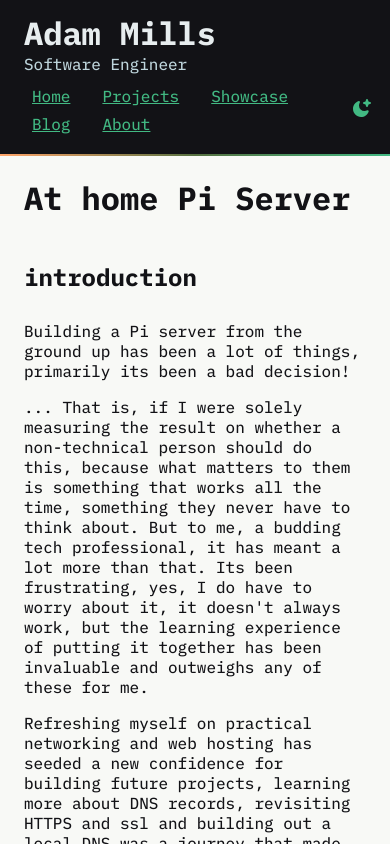
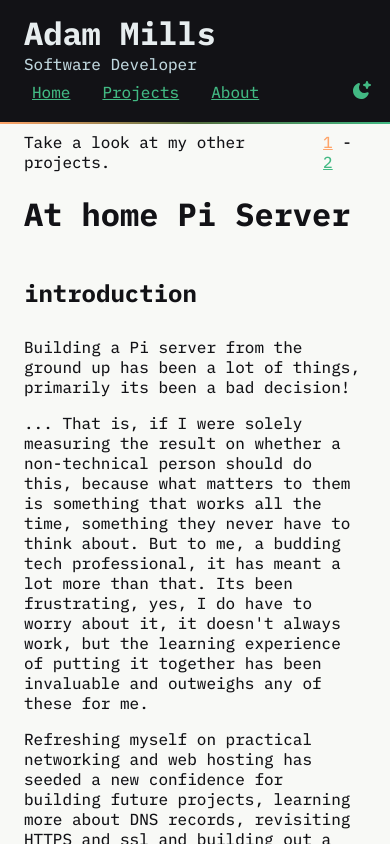
Before and after one commit to OwnageBanana/Public-Website, a Vue app: page /projects/1 in a window 390 px wide. Shown: the top 844 px of the page. Built offline with nearby package versions, Linux system fonts and the light colour scheme.

Commit message:
more touchups and polish!

```diff
--- a/src/App.vue
+++ b/src/App.vue
@@ -23,7 +23,11 @@ let scrollToTop = () => {
    <Transition name="fade">
       <button id="return-to-top" class="scroll-top-button" v-if="scrollY > 258" @click="scrollToTop">
         <div class="icon-container">
-          <svg xmlns="http://www.w3.org/2000/svg" enable-background="new 0 0 24 24" height="24px" viewBox="0 0 24 24" width="24px" fill="#000000"><rect fill="none" height="24" width="24"/><path d="M5,9l1.41,1.41L11,5.83V22H13V5.83l4.59,4.59L19,9l-7-7L5,9z"/></svg>
+          <div style="display:block; margin:auto;">
+            <svg xmlns="http://www.w3.org/2000/svg" enable-background="new 0 0 24 24" height="24px" viewBox="0 0 24 24" width="24px" fill="#000000">
+              <rect fill="none" height="24" width="24"/><path d="M5,9l1.41,1.41L11,5.83V22H13V5.83l4.59,4.59L19,9l-7-7L5,9z"/>
+            </svg>
+      </div>
         </div>
       </button>
     </Transition>
@@ -79,25 +83,50 @@ let scrollToTop = () => {
 .icon-container {
   margin: auto;
 }
-.icon-container > svg {
-  margin: auto;
-  padding-top:0.125rem;
+.icon-container svg {
   width: 1.5rem;
+}
+@media (min-width: 640px) {
+  .scroll-top-button {
+    width: 2.5rem;
+    height: 2.5rem;
+    bottom: 3rem;
+    right: 5%;
+  }
+  .icon-container svg {
+    width: 1.5rem;
+  }
+}
+@media (min-width: 768px) {
+  .scroll-top-button {
+    width: 3rem;
+    height: 3rem;
+    bottom: 4rem;
+    right: 5%;
+  }
+  .icon-container svg {
+    width: 2rem;
+  }
+}
+@media (min-width: 1024px) {
+  .scroll-top-button {
+    right: 5%;
+  }
 }
 @media (min-width: 1440px) {
   .scroll-top-button {
-    width: 4rem;
-    height: 4rem;
-    bottom: 2.5rem;
-    right: 15%;
+    width: 3.5rem;
+    height: 3.5rem;
+    bottom: 4rem;
+    right: 10%;
   }
-  .icon-container > svg {
+  .icon-container svg {
     width: 2rem;
   }
 }
 @media (min-width: 2000px) {
   .scroll-top-button {
-    bottom: 3rem;
+    bottom: 4rem;
     right: 20%;
   }
 }
--- a/src/assets/modules/fonts.module.css
+++ b/src/assets/modules/fonts.module.css
@@ -24,7 +24,7 @@
 
 @font-face {
   font-family: 'IBM Plex Mono';
-  src:url('@assets/fonts/IBM-Plex-Mono/IBMPlexMono-LightItalic');
+  src:url('@assets/fonts/IBM-Plex-Mono/IBMPlexMono-LightItalic.ttf');
   font-weight: light;
   font-weight: 300;
   font-style: italic;
@@ -56,7 +56,7 @@
 
 @font-face {
   font-family: 'IBM Plex Mono';
-  src:url('@assets/fonts/IBM-Plex-Mono/IBMPlexMono-MediumItalics.ttf');
+  src:url('@assets/fonts/IBM-Plex-Mono/IBMPlexMono-MediumItalic.ttf');
   font-weight: medium;
   font-weight: 500;
   font-style: italic;
@@ -72,7 +72,7 @@
 
 @font-face {
   font-family: 'IBM Plex Mono';
-  src:url('@assets/fonts/IBM-Plex-Mono/IBMPlexMono-SemiBoldItalics.ttf');
+  src:url('@assets/fonts/IBM-Plex-Mono/IBMPlexMono-SemiBoldItalic.ttf');
   font-weight: semi-bold;
   font-weight: 600;
   font-style: italic;
--- a/src/assets/modules/sections.module.css
+++ b/src/assets/modules/sections.module.css
@@ -35,10 +35,14 @@
 .section {
   transition: max-height 0.15s linear;
   height:inherit;
-  /* overflow-y: scroll; */
-  max-height: 500px;
+  overflow-y: auto;
 }
-
+@media (min-height:640px) {
+    .section {
+    max-height: 530px;
+    overflow-y: hidden;
+  }
+}
 .section.hidden-section {
   max-height:0;
   overflow-y: hidden;
--- a/src/components/About.vue
+++ b/src/components/About.vue
@@ -19,7 +19,7 @@ let sectionSelection = ref("tech");
       </div>
       <h3>About Me:</h3>
       <p>
-        As a Software Engineer <strong> I take pride in the quality of my work</strong>, I enjoy taking with digital tools to build
+        As a Software Developer <strong> I take pride in the quality of my work</strong>, I enjoy taking with digital tools to build
         meaningful products, solving interesting problems; I'm dedicated to making <strong> software that brings joy. </strong> I am and endlessly
         inquisitive person who need to know how things work, I am always building on my knowledge through studying, tinkering on my own
         projects, and connecting with other's and their projects.
--- a/src/components/Blogs/Blog2.vue
+++ b/src/components/Blogs/Blog2.vue
@@ -48,8 +48,8 @@
             <li> Soldered the IO expanders backwards.</li>
             <li>swapped VDD and VSS so the boards are totally garbage.</li>
         </ol>
-          but for the sake of saving money and not invoking a globally distributed network of manufacturing and shipping infrastructure to have new boards shipped to me because I put the silly little lines no the wrong end of my little not-for-eating chips, I cut the traces, lifted pins and put bodge wire across to the correct connections  </p>
-        <p> after that debacle of wasting chips, I found that I had only 1.65 volts on the left half, compared to the 3.3 on the right. So something went awry, whether I didn't join the CC pins that I can 3.3V through did it or theres some other thing, I still don't know. but by adding a 3.3V linear regulator driven from the 5V line I was able to get everything working! </p>
+          but for the sake of saving money and to not invoking a globally distributed network of manufacturing/shipping infrastructure to have new boards shipped to me, all because I put the silly little copper lines on the wrong end of my not-for-eatin' chips, I cut the traces, lifted pins and put bodge wire across to the correct connections.  </p>
+        <p> after that debacle of wasting chips, I found that I had only 1.65V on the left half, compared to the 3.3V on the right. So something went awry, whether I didn't join the CC pins of the USB-C that I ran 3.3V through did it or theres some other thing, I still don't know. but by adding a 3.3V linear regulator driven from the 5V line that is on the left half I was able to get everything working! </p>
       </div>
     </div>
   </div>
--- a/src/components/Home.vue
+++ b/src/components/Home.vue
@@ -30,7 +30,7 @@ const nav = function (path) {
       Recent Articles
     </h1>
     <!-- top x number of blogs -->
-    <a class="invisible" @click="nav('/blog/1')">
+    <a class="invisible" @click="nav('/projects/1')">
       <div class="flow">
         <div class="article-stub">
           <h2>
@@ -43,7 +43,7 @@ const nav = function (path) {
         </div>
       </div>
     </a>
-    <a class="invisible"  @click="nav('/blog/2')">
+    <a class="invisible"  @click="nav('/projects/2')">
       <div class="reverse-flow">
         <div class="article-stub">
           <h2>
--- a/src/components/Projects.vue
+++ b/src/components/Projects.vue
@@ -1,19 +1,32 @@
 
 <script setup>
 import { useRouter, useRoute } from 'vue-router'
-import { ref } from 'vue'
+import { ref,watch } from 'vue'
 import { reactive } from 'vue'
 import Blog1 from './Blogs/Blog1.vue'
 import Blog2 from './Blogs/Blog2.vue'
 const route = useRoute()
 const router = useRouter()
-
+if (route?.params?.id === undefined){
+  router.push('/projects/1');
+}
 let blogId = ref(route.params.id?? 1);
-
+watch(route, async (newVal, oldVal) => {
+  blogId = newVal.params.id?? 1
+},{deep: true,});
 </script>
 
-
 <template>
+  <div class="project-heading">
+    <div class="project-header">
+      Take a look at my other projects.
+    </div>
+    <div>
+      <RouterLink to="/projects/1" go> 1</RouterLink>
+       -
+      <RouterLink to="/projects/2" go> 2 </RouterLink>
+    </div>
+  </div>
   <!-- forgive me for this, I don't have a database yet -->
   <template v-if="blogId == 1">
   <Blog1 />
@@ -26,4 +39,13 @@ let blogId = ref(route.params.id?? 1);
 </template>
 
 <style scoped>
+.project-heading {
+  display: flex;
+  margin-top:0.5rem;
+
+}
+.project-header{
+  display:flex;
+  margin-right:1rem;
+}
 </style>
--- a/src/components/layout/Footer.vue
+++ b/src/components/layout/Footer.vue
@@ -1,6 +1,7 @@
 
 <template>
   <div class="footer">
+    <div>
       <a href="https://github.com/OwnageBanana/" target="none">
           <i class="icon github" aria-hidden="true">
             <svg  xmlns="http://www.w3.org/2000/svg" viewBox="0 0 30 30" width="128px" height="128px">
@@ -30,6 +31,7 @@
         </i>
       </a>
     </div>
+  </div>
 </template>
 
 <style scoped>
@@ -37,10 +39,15 @@
 .footer {
   position: relative;
   display: flex;
-  flex-wrap: wrap;
-  justify-content: center;
+  flex-direction: column;
   color: var(--complement-bright);
   background-color: var(--main-darker);
+}
+.footer > div {
+  display:flex;
+  flex-grow: 1;
+  justify-content: center;
+  margin:0.5rem 0;
 }
 html.dark .footer {
   background-color: var(--complement-lighter);
--- a/src/components/layout/Heading.vue
+++ b/src/components/layout/Heading.vue
@@ -32,15 +32,15 @@ const themeChange = function () {
     <div class="container">
       <div class="heading">
         <h1> <a class="invisible" @click="nav('/home')">Adam Mills</a> </h1>
-        <span class="heading-subtext">Software Engineer</span>
+        <span class="heading-subtext">Software Developer</span>
       </div>
       <div class="nav-container">
 
         <nav>
           <router-link to="/">Home</router-link>
           <router-link to="/projects">Projects</router-link>
-          <router-link to="/showcase">Showcase</router-link>
-          <router-link to="/blog">Blog</router-link>
+          <!-- <router-link to="/showcase">Showcase</router-link> -->
+          <!-- <router-link to="/blog">Blog</router-link> -->
           <router-link to="/about">About</router-link>
         </nav>
         <div class="theme-icon">
@@ -121,7 +121,7 @@ html.dark .header::before {
 .heading-subtext {
   /* opacity: 0.75; */
   color: var(--main-light);
-  margin: auto 0 0.5rem 0;
+  margin: auto 0 0.25rem 0;
   white-space: nowrap;
 }
 html.dark .heading h1 {
```
Also changed, not shown: 1 other file (tests, documents, lock files or other folders). Lines whose indentation alone changed are shown as unchanged.
